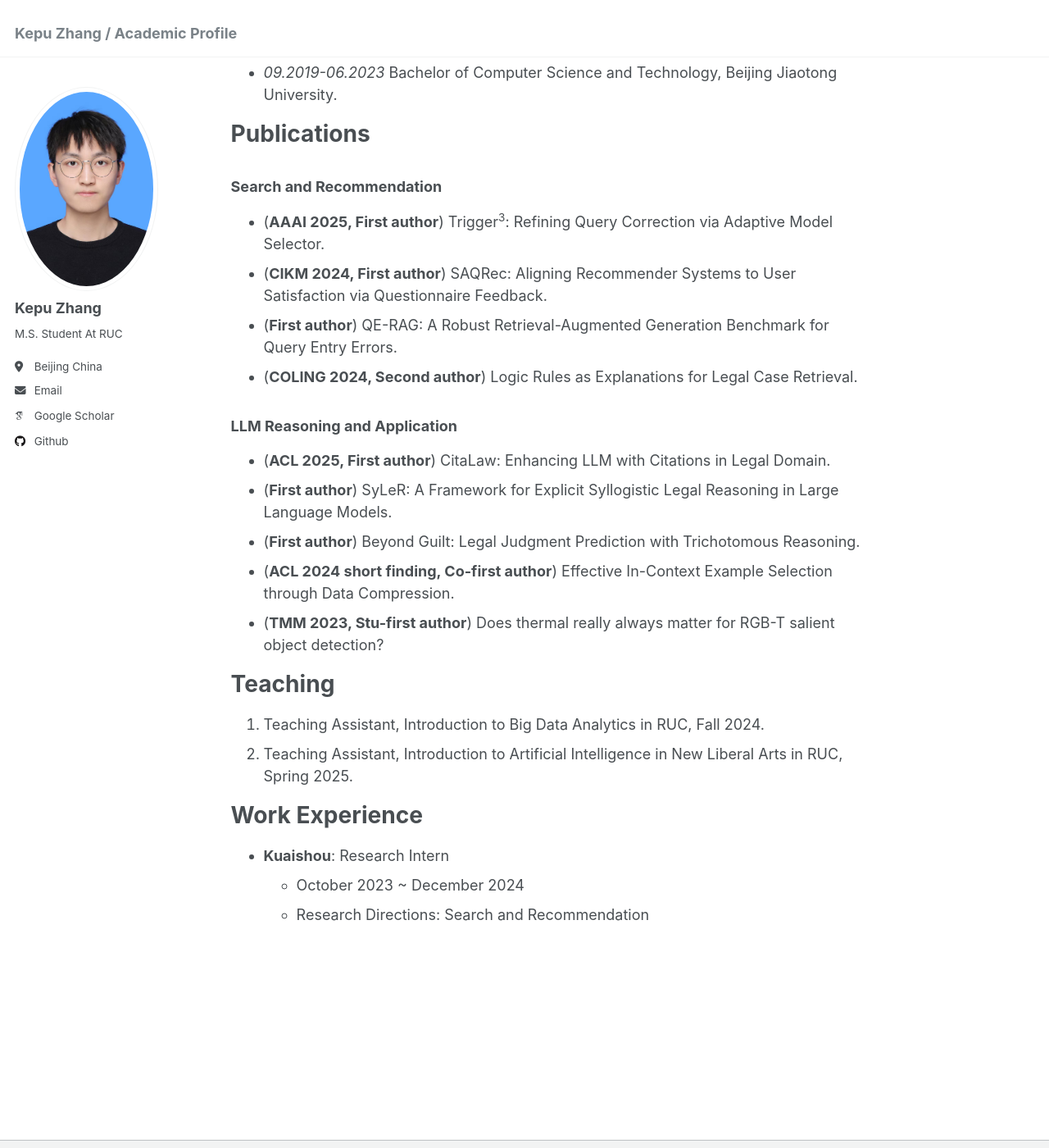
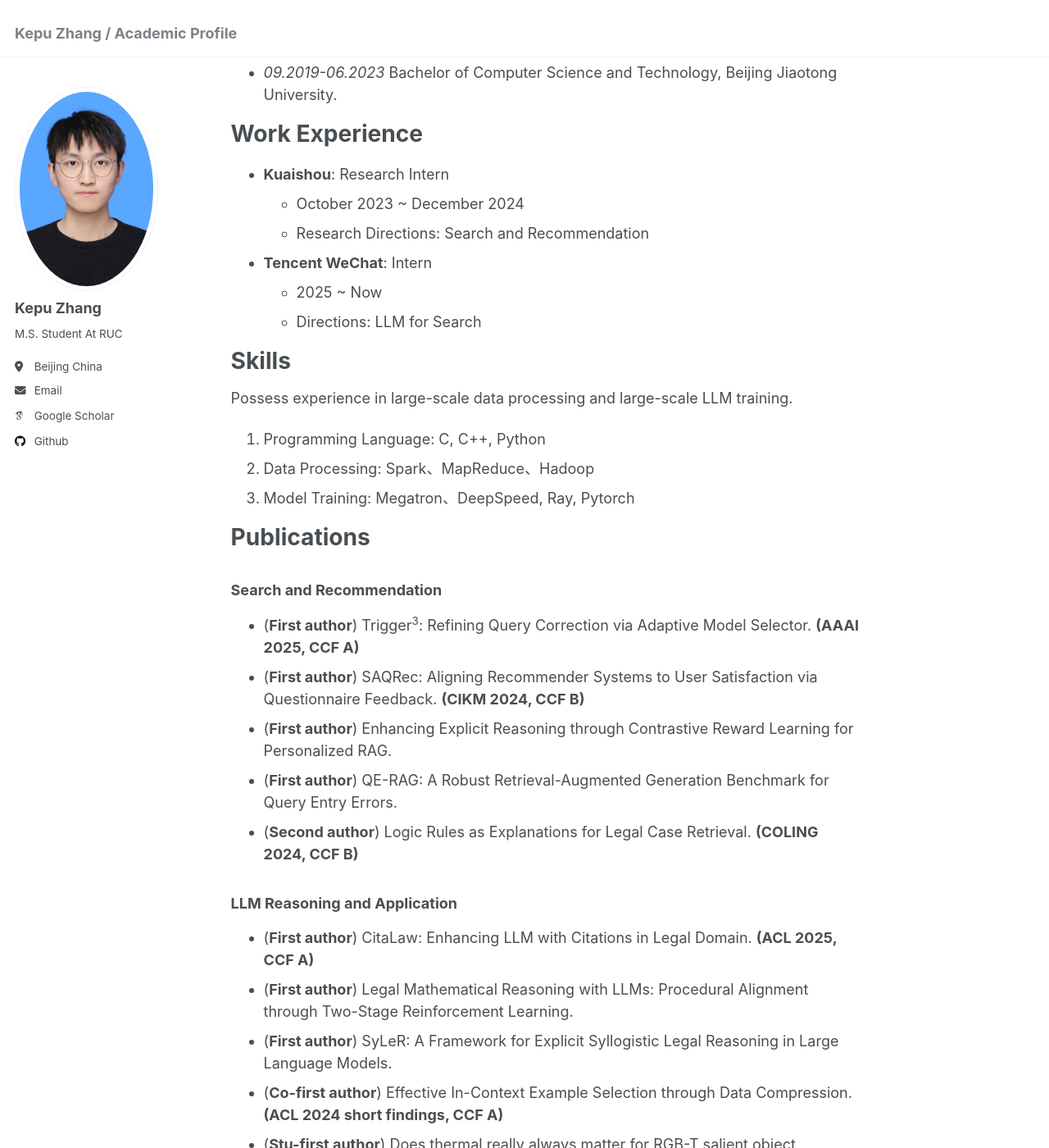
Before and after one commit to ke-01/ke-01.github.io, a Jekyll site: the page built from _pages/about.md, in a window 1280 px wide and 1400 px high, scrolled down 319 px. Shown: the whole window at 82% size. Built offline with Jekyll 4.4.1, drawn with Linux system fonts in a browser that asks for light colours; some web fonts are replaced; some of the changed text lies outside the part shown.

Commit message:
Update about.md

```diff
--- a/_pages/about.md
+++ b/_pages/about.md
@@ -14,30 +14,42 @@ Education
 * *09.2023-present* Master's candidate, Gaoling School of Artificial Intelligence, Renmin University of China.
 * *09.2019-06.2023* Bachelor of Computer Science and Technology, Beijing Jiaotong University.
 
-
-Publications
-============
-### Search and Recommendation
-* (**AAAI 2025, First author**) Trigger<sup>3</sup>: Refining Query Correction via Adaptive Model Selector.
-* (**CIKM 2024, First author**) SAQRec: Aligning Recommender Systems to User Satisfaction via Questionnaire Feedback.
-* (**First author**) QE-RAG: A Robust Retrieval-Augmented Generation Benchmark for Query Entry Errors.
-* (**COLING 2024, Second author**) Logic Rules as Explanations for Legal Case Retrieval.
-
-### LLM Reasoning and Application
-* (**ACL 2025, First author**) CitaLaw: Enhancing LLM with Citations in Legal Domain.
-* (**First author**) SyLeR: A Framework for Explicit Syllogistic Legal Reasoning in Large Language Models.
-* (**First author**) Beyond Guilt: Legal Judgment Prediction with Trichotomous Reasoning.
-* (**ACL 2024 short finding, Co-first author**) Effective In-Context Example Selection through Data Compression.
-* (**TMM 2023, Stu-first author**) Does thermal really always matter for RGB-T salient object detection?
-
-Teaching
-======
-1. Teaching Assistant, Introduction to Big Data Analytics in RUC, Fall 2024.
-2. Teaching Assistant, Introduction to Artificial Intelligence in New Liberal Arts in RUC, Spring 2025.
-
 Work Experience
 ======
 
 - **Kuaishou**: Research Intern
   - October 2023 ~ December 2024
   - Research Directions: Search and Recommendation
+
+- **Tencent WeChat**: Intern
+  - 2025 ~ Now
+  - Directions: LLM for Search
+
+Skills
+======
+Possess experience in large-scale data processing and large-scale LLM training.
+
+1. Programming Language: C, C++, Python
+2. Data Processing: Spark、MapReduce、Hadoop
+3. Model Training: Megatron、DeepSpeed, Ray, Pytorch
+
+Publications
+============
+### Search and Recommendation
+* (**First author**) Trigger<sup>3</sup>: Refining Query Correction via Adaptive Model Selector. **(AAAI 2025, CCF A)**
+* (**First author**) SAQRec: Aligning Recommender Systems to User Satisfaction via Questionnaire Feedback. **(CIKM 2024, CCF B)**
+* (**First author**) Enhancing Explicit Reasoning through Contrastive Reward Learning for Personalized RAG.
+* (**First author**) QE-RAG: A Robust Retrieval-Augmented Generation Benchmark for Query Entry Errors.
+* (**Second author**) Logic Rules as Explanations for Legal Case Retrieval. **(COLING 2024, CCF B)**
+
+### LLM Reasoning and Application
+* (**First author**) CitaLaw: Enhancing LLM with Citations in Legal Domain. **(ACL 2025, CCF A)**
+* (**First author**) Legal Mathematical Reasoning with LLMs: Procedural Alignment through Two-Stage Reinforcement Learning.
+* (**First author**) SyLeR: A Framework for Explicit Syllogistic Legal Reasoning in Large Language Models.
+* (**Co-first author**) Effective In-Context Example Selection through Data Compression. **(ACL 2024 short findings, CCF A)**
+* (**Stu-first author**) Does thermal really always matter for RGB-T salient object detection? **(TMM 2023, CCF B)**
+
+Teaching
+======
+1. Teaching Assistant, Introduction to Big Data Analytics in RUC, Fall 2024.
+2. Teaching Assistant, Introduction to Artificial Intelligence in New Liberal Arts in RUC, Spring 2025.
```
